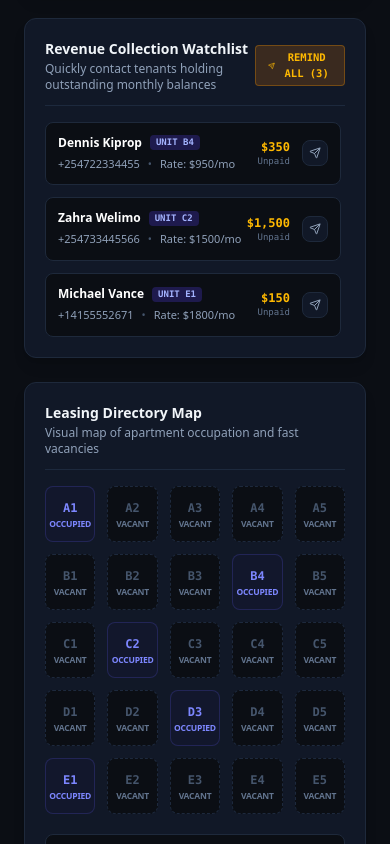
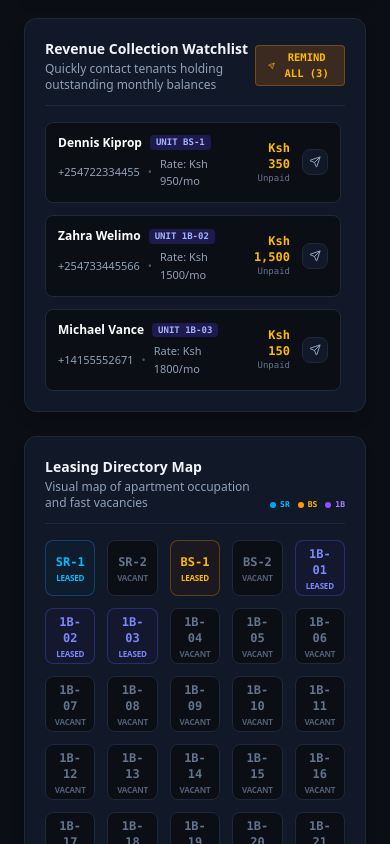
Before and after one commit to davidkyali20-create/BIBIAC-APARTMRNT, a React (Vite) app: page / in a window 390 px wide. Shown: the part 1156-2000 px from the top of the page. Built offline with nearby package versions, Linux system fonts and the light colour scheme; no server answers.

Commit message:
refactor: rebrand to BIBIAC Portfolio Manager
- Rename application to BIBIAC Portfolio Manager
- Update currency display from USD to Ksh
- Update tenant grouping conventions
- Enhance phone validation for local formats

```diff
--- a/metadata.json
+++ b/metadata.json
@@ -1,6 +1,6 @@
 {
-  "name": "BIBIAC SMS Portal",
-  "description": "A bulk SMS campaign management system and interactive notification alert terminal with Twilio, Africa's Talking integrations, and a live client-side device simulator.",
+  "name": "BIBIAC Portfolio Manager",
+  "description": "A premium SaaS property and tenant management dashboard with automated SMS leasing notifications, financial tracking, and smart templates.",
   "requestFramePermissions": [],
   "majorCapabilities": ["MAJOR_CAPABILITY_SERVER_SIDE_GEMINI_API"]
 }
--- a/src/App.tsx
+++ b/src/App.tsx
@@ -24,11 +24,11 @@ import { SmsPanel } from './components/SmsPanel';
 
 // Pre-seeded professional property rent units and contracts
 const INITIAL_CONTACTS: Contact[] = [
-  { id: 'c1', name: 'Saruni Lenolkulal', phone: '+254711223344', group: 'A1', rentAmount: 1200, balance: 0, createdAt: '2026-05-23T12:00:00Z' },
-  { id: 'c2', name: 'Dennis Kiprop', phone: '+254722334455', group: 'B4', rentAmount: 950, balance: 350, createdAt: '2026-05-23T12:05:00Z' },
-  { id: 'c3', name: 'Zahra Welimo', phone: '+254733445566', group: 'C2', rentAmount: 1500, balance: 1500, createdAt: '2026-05-23T12:10:00Z' },
-  { id: 'c4', name: 'Audrey Omwamba', phone: '+254744556677', group: 'D3', rentAmount: 1100, balance: 0, createdAt: '2026-05-23T12:15:00Z' },
-  { id: 'c5', name: 'Michael Vance', phone: '+14155552671', group: 'E1', rentAmount: 1800, balance: 150, createdAt: '2026-05-23T12:20:00Z' },
+  { id: 'c1', name: 'Saruni Lenolkulal', phone: '+254711223344', group: '1B-01', rentAmount: 1200, balance: 0, createdAt: '2026-05-23T12:00:00Z' },
+  { id: 'c2', name: 'Dennis Kiprop', phone: '+254722334455', group: 'BS-1', rentAmount: 950, balance: 350, createdAt: '2026-05-23T12:05:00Z' },
+  { id: 'c3', name: 'Zahra Welimo', phone: '+254733445566', group: '1B-02', rentAmount: 1500, balance: 1500, createdAt: '2026-05-23T12:10:00Z' },
+  { id: 'c4', name: 'Audrey Omwamba', phone: '+254744556677', group: 'SR-1', rentAmount: 1100, balance: 0, createdAt: '2026-05-23T12:15:00Z' },
+  { id: 'c5', name: 'Michael Vance', phone: '+14155552671', group: '1B-03', rentAmount: 1800, balance: 150, createdAt: '2026-05-23T12:20:00Z' },
 ];
 
 const INITIAL_LOGS: SmsLog[] = [
@@ -36,7 +36,7 @@ const INITIAL_LOGS: SmsLog[] = [
     id: 'log-1',
     recipientName: 'Saruni Lenolkulal',
     recipientPhone: '+254711223344',
-    message: 'Dear Saruni, your monthly rent of $1,200 for Unit A1 has been successfully recorded. Enjoy your home!',
+    message: 'Dear Saruni, your monthly rent of $1,200 for Unit 1B-01 has been successfully recorded. Enjoy your home!',
     provider: 'simulator',
     status: 'delivered',
     timestamp: '2026-05-23T20:45:00Z'
@@ -45,7 +45,7 @@ const INITIAL_LOGS: SmsLog[] = [
     id: 'log-2',
     recipientName: 'Zahra Welimo',
     recipientPhone: '+254733445566',
-    message: 'Dear Zahra, your rent of $1,500 for Unit C2 is due. Current arrears: $1,500. Please clear by 1st.',
+    message: 'Dear Zahra, your rent of $1,500 for Unit 1B-02 is due. Current arrears: $1,500. Please clear by 1st.',
     provider: 'simulator',
     status: 'delivered',
     timestamp: '2026-05-23T21:00:00Z'
@@ -53,12 +53,15 @@ const INITIAL_LOGS: SmsLog[] = [
 ];
 
 // Defined fixed standard apartment units mapped to our properties
+// 2 Single Rooms (SR-1, SR-2), 2 Bedsitters (BS-1, BS-2), and 21 One Bedroom units (1B-01 to 1B-21)
 const AVAILABLE_UNITS = [
-  'A1', 'A2', 'A3', 'A4', 'A5',
-  'B1', 'B2', 'B3', 'B4', 'B5',
-  'C1', 'C2', 'C3', 'C4', 'C5',
-  'D1', 'D2', 'D3', 'D4', 'D5',
-  'E1', 'E2', 'E3', 'E4', 'E5'
+  'SR-1', 'SR-2',
+  'BS-1', 'BS-2',
+  '1B-01', '1B-02', '1B-03', '1B-04', '1B-05',
+  '1B-06', '1B-07', '1B-08', '1B-09', '1B-10',
+  '1B-11', '1B-12', '1B-13', '1B-14', '1B-15',
+  '1B-16', '1B-17', '1B-18', '1B-19', '1B-20',
+  '1B-21'
 ];
 
 export default function App() {
@@ -67,12 +70,12 @@ export default function App() {
 
   // Contacts and logs state
   const [contacts, setContacts] = useState<Contact[]>(() => {
-    const saved = localStorage.getItem('bibiac_contacts_v2');
+    const saved = localStorage.getItem('bibiac_contacts_v3');
     return saved ? JSON.parse(saved) : INITIAL_CONTACTS;
   });
 
   const [smsLogs, setSmsLogs] = useState<SmsLog[]>(() => {
-    const saved = localStorage.getItem('bibiac_sms_logs_v2');
+    const saved = localStorage.getItem('bibiac_sms_logs_v3');
     return saved ? JSON.parse(saved) : INITIAL_LOGS;
   });
 
--- a/src/components/AddTenantForm.tsx
+++ b/src/components/AddTenantForm.tsx
@@ -45,8 +45,10 @@ export const AddTenantForm: React.FC<AddTenantFormProps> = ({
     }
 
     // Phone format recommendation
-    if (!phone.startsWith('+')) {
-      setErrorMsg('Please enter a global phone format starting with country code (e.g., +254... or +1...)');
+    const cleanPhone = phone.trim();
+    const isValidPhone = cleanPhone.startsWith('+') || cleanPhone.startsWith('07') || cleanPhone.startsWith('01');
+    if (!isValidPhone) {
+      setErrorMsg('Please enter a valid phone format starting with country code (e.g. +254...) or local numbers (e.g. 07... or 01...)');
       return;
     }
 
@@ -77,14 +79,14 @@ export const AddTenantForm: React.FC<AddTenantFormProps> = ({
     // Success dispatch
     onAddTenant({
       name: name.trim(),
-      phone: phone.trim(),
+      phone: cleanPhone,
       group: assignedUnit,
       rentAmount: rentPrice,
       balance: initialBalance,
     });
 
     // Notify user
-    setSuccessMsg(`Success! Onboarded ${name.trim()} successfully and assigned Unit ${assignedUnit} with $${rentPrice}/mo rate.`);
+    setSuccessMsg(`Success! Onboarded ${name.trim()} successfully and assigned Unit ${assignedUnit} with Ksh ${rentPrice}/mo rate.`);
 
     // Reset forms
     setName('');
@@ -203,30 +205,30 @@ export const AddTenantForm: React.FC<AddTenantFormProps> = ({
         {/* Rent rate & Starting balance */}
         <div className="grid grid-cols-1 md:grid-cols-2 gap-4">
           <div>
-            <label className="block text-[10.5px] font-mono font-bold text-slate-400 uppercase tracking-wider mb-1.5">Monthly Rent Rate ($)</label>
+            <label className="block text-[10.5px] font-mono font-bold text-slate-400 uppercase tracking-wider mb-1.5">Monthly Rent Rate (Ksh)</label>
             <div className="relative">
-              <span className="absolute inset-y-0 left-0 flex items-center pl-3 pointer-events-none text-slate-500 font-bold">$</span>
+              <span className="absolute inset-y-0 left-0 flex items-center pl-3 pointer-events-none text-slate-500 font-bold font-mono">Ksh</span>
               <input
                 type="number"
-                placeholder="1200"
+                placeholder="25000"
                 value={rent}
                 onChange={(e) => setRent(e.target.value)}
-                className="w-full bg-[#0B0E14] border border-[#1E293B] rounded-lg pl-7 pr-4 py-2 text-xs text-white focus:outline-none focus:border-indigo-500 transition-colors font-mono"
+                className="w-full bg-[#0B0E14] border border-[#1E293B] rounded-lg pl-12 pr-4 py-2 text-xs text-white focus:outline-none focus:border-indigo-500 transition-colors font-mono"
               />
             </div>
-            <span className="text-[10px] text-slate-500 block mt-1">Default portfolio standard is $1,200/mo</span>
+            <span className="text-[10px] text-slate-500 block mt-1">Default billing rent standard currency is Ksh</span>
           </div>
 
           <div>
-            <label className="block text-[10.5px] font-mono font-bold text-slate-400 uppercase tracking-wider mb-1.5">Outstanding Opening Balance ($)</label>
+            <label className="block text-[10.5px] font-mono font-bold text-slate-400 uppercase tracking-wider mb-1.5">Outstanding Opening Balance (Ksh)</label>
             <div className="relative">
-              <span className="absolute inset-y-0 left-0 flex items-center pl-3 pointer-events-none text-slate-500 font-bold">$</span>
+              <span className="absolute inset-y-0 left-0 flex items-center pl-3 pointer-events-none text-slate-500 font-bold font-mono">Ksh</span>
               <input
                 type="number"
                 placeholder="0"
                 value={balance}
                 onChange={(e) => setBalance(e.target.value)}
-                className="w-full bg-[#0B0E14] border border-[#1E293B] rounded-lg pl-7 pr-4 py-2 text-xs text-white focus:outline-none focus:border-indigo-500 transition-colors font-mono"
+                className="w-full bg-[#0B0E14] border border-[#1E293B] rounded-lg pl-12 pr-4 py-2 text-xs text-white focus:outline-none focus:border-indigo-500 transition-colors font-mono"
               />
             </div>
             <span className="text-[10px] text-slate-500 block mt-1">Specify outstanding arrears (Set 0 for fully paid)</span>
--- a/src/components/DashboardSummary.tsx
+++ b/src/components/DashboardSummary.tsx
@@ -52,10 +52,10 @@ export const DashboardSummary: React.FC<DashboardSummaryProps> = ({
           </div>
           <div>
             <h3 className="text-3xl font-sans font-bold tracking-tight text-white">
-              ${totalRentCollected.toLocaleString()}
+              Ksh {totalRentCollected.toLocaleString()}
             </h3>
             <div className="mt-3 flex items-center justify-between text-xs">
-              <span className="text-slate-500 font-mono">Of ${totalRentPotential.toLocaleString()} invoice total</span>
+              <span className="text-slate-500 font-mono">Of Ksh {totalRentPotential.toLocaleString()} invoice total</span>
               <span className="text-emerald-400 font-mono font-bold bg-emerald-500/10 px-2 py-0.5 rounded-full">{rentCollectedPercent}%</span>
             </div>
             {/* Visual Progress Bar */}
@@ -79,7 +79,7 @@ export const DashboardSummary: React.FC<DashboardSummaryProps> = ({
           </div>
           <div>
             <h3 className="text-3xl font-sans font-bold tracking-tight text-white">
-              ${totalPendingBalance.toLocaleString()}
+              Ksh {totalPendingBalance.toLocaleString()}
             </h3>
             <div className="mt-3 flex items-center justify-between text-xs">
               <span className="text-slate-500 font-mono">{unpaidTenants.length} tenants with overdue fees</span>
@@ -165,13 +165,13 @@ export const DashboardSummary: React.FC<DashboardSummaryProps> = ({
                     <div className="text-[11px] text-slate-400 mt-1 flex items-center gap-2">
                       <span>{tenant.phone}</span>
                       <span className="text-slate-600">•</span>
-                      <span>Rate: ${tenant.rentAmount}/mo</span>
+                      <span>Rate: Ksh {tenant.rentAmount}/mo</span>
                     </div>
                   </div>
 
                   <div className="text-right flex items-center gap-3">
                     <div>
-                      <p className="text-amber-400 text-xs font-bold font-mono">${tenant.balance.toLocaleString()}</p>
+                      <p className="text-amber-400 text-xs font-bold font-mono">Ksh {tenant.balance.toLocaleString()}</p>
                       <p className="text-[9px] text-slate-500 font-mono">Unpaid</p>
                     </div>
                     <button
@@ -191,40 +191,77 @@ export const DashboardSummary: React.FC<DashboardSummaryProps> = ({
 
         {/* Vacancy Status Map Column */}
         <div className="bg-[#111827] border border-[#1E293B] rounded-xl p-5 shadow-lg flex flex-col">
-          <div className="mb-4 pb-3 border-b border-slate-800">
-            <h4 className="font-sans font-bold text-slate-100 text-sm">Leasing Directory Map</h4>
-            <p className="text-xs text-slate-400 mt-0.5">Visual map of apartment occupation and fast vacancies</p>
+          <div className="mb-4 pb-3 border-b border-slate-800 flex justify-between items-end">
+            <div>
+              <h4 className="font-sans font-bold text-slate-100 text-sm">Leasing Directory Map</h4>
+              <p className="text-xs text-slate-400 mt-0.5">Visual map of apartment occupation and fast vacancies</p>
+            </div>
+            {/* Tiny Map Legend */}
+            <div className="flex gap-2 text-[8px] font-mono uppercase font-bold">
+              <span className="flex items-center gap-1 text-sky-400"><span className="w-1.5 h-1.5 rounded-full bg-sky-500"></span> SR</span>
+              <span className="flex items-center gap-1 text-amber-400"><span className="w-1.5 h-1.5 rounded-full bg-amber-500"></span> BS</span>
+              <span className="flex items-center gap-1 text-violet-400"><span className="w-1.5 h-1.5 rounded-full bg-violet-500"></span> 1B</span>
+            </div>
           </div>
 
           {/* Grid Map represent each unit */}
           <div className="grid grid-cols-5 gap-3 mb-5">
             {availableUnits.map((unitNum) => {
               const occupant = contacts.find(c => c.group.toUpperCase().replace('UNIT ', '').trim() === unitNum);
+              const isSR = unitNum.startsWith('SR-');
+              const isBS = unitNum.startsWith('BS-');
+
+              // Custom colors based on house classification
+              let borderClass = 'border-slate-800 hover:border-slate-600';
+              let bgClass = 'bg-[#0B0E14] text-slate-500';
+              let typeLabelColor = 'text-slate-500';
+              let badgeText = isSR ? 'Single Room' : isBS ? 'Bedsitter' : '1 Bedroom';
+
+              if (occupant) {
+                if (isSR) {
+                  borderClass = 'border-sky-500/30';
+                  bgClass = 'bg-sky-950/20 text-sky-400';
+                  typeLabelColor = 'text-sky-400';
+                } else if (isBS) {
+                  borderClass = 'border-amber-500/30';
+                  bgClass = 'bg-amber-950/20 text-amber-400';
+                  typeLabelColor = 'text-amber-400';
+                } else {
+                  borderClass = 'border-indigo-500/30';
+                  bgClass = 'bg-indigo-950/20 text-indigo-400';
+                  typeLabelColor = 'text-indigo-400';
+                }
+              }
+
               return (
                 <div
                   key={unitNum}
-                  className={`border rounded-lg p-2 text-center transition-all relative group leading-none flex flex-col justify-center items-center h-14 ${
-                    occupant
-                      ? 'bg-indigo-950/15 border-indigo-500/20 text-indigo-400'
-                      : 'bg-[#0B0E14] border-dashed border-slate-800 text-slate-600 hover:border-slate-600'
-                  }`}
+                  className={`border rounded-lg p-2 text-center transition-all relative group leading-none flex flex-col justify-center items-center h-14 ${borderClass} ${bgClass}`}
                 >
                   <span className="font-mono font-bold text-xs">{unitNum}</span>
-                  <span className={`text-[8.5px] uppercase font-bold tracking-tight mt-1 ${occupant ? 'text-indigo-400' : 'text-slate-500'}`}>
-                    {occupant ? 'Occupied' : 'Vacant'}
+                  <span className={`text-[8px] uppercase font-bold tracking-tight mt-1 ${occupant ? typeLabelColor : 'text-slate-500/80'}`}>
+                    {occupant ? 'Leased' : 'Vacant'}
                   </span>
 
                   {/* Hover tooltip for occupants */}
-                  {occupant && (
-                    <div className="absolute bottom-full left-1/2 transform -translate-x-1/2 mb-2 bg-[#1E293B] text-white text-[10px] p-2.5 rounded shadow-xl border border-slate-700 w-36 pointer-events-none opacity-0 group-hover:opacity-100 transition-all z-20 font-sans text-left leading-normal">
-                      <p className="font-bold">{occupant.name}</p>
-                      <p className="text-slate-400 text-[9px] mt-0.5">Phone: {occupant.phone}</p>
-                      <p className="text-slate-400 text-[9px]">Rent: ${occupant.rentAmount}/mo</p>
-                      <p className={`text-[9px] font-bold ${occupant.balance > 0 ? 'text-amber-400' : 'text-emerald-400'}`}>
-                        Bal: ${occupant.balance}
-                      </p>
-                    </div>
-                  )}
+                  <div className="absolute bottom-full left-1/2 transform -translate-x-1/2 mb-2 bg-[#1E293B] text-white text-[10px] p-2.5 rounded shadow-xl border border-slate-700 w-44 pointer-events-none opacity-0 group-hover:opacity-100 transition-all z-20 font-sans text-left leading-normal">
+                    <p className="font-bold flex justify-between">
+                      <span>{unitNum}</span>
+                      <span className="text-[8px] text-slate-400 uppercase font-mono">{badgeText}</span>
+                    </p>
+                    {occupant ? (
+                      <>
+                        <p className="text-white text-[11px] mt-1.5 font-semibold">• {occupant.name}</p>
+                        <p className="text-slate-400 text-[9px] mt-1">Phone: {occupant.phone}</p>
+                        <p className="text-slate-400 text-[9px]">Rent Rate: Ksh {occupant.rentAmount}/mo</p>
+                        <p className={`text-[9px] font-bold ${occupant.balance > 0 ? 'text-amber-400 animate-pulse' : 'text-emerald-400'}`}>
+                          Due: Ksh {occupant.balance}
+                        </p>
+                      </>
+                    ) : (
+                      <p className="text-emerald-400 text-[9px] mt-1 italic">Immediate availability - click Add Tab to lease</p>
+                    )}
+                  </div>
                 </div>
               );
             })}
@@ -233,15 +270,35 @@ export const DashboardSummary: React.FC<DashboardSummaryProps> = ({
           <div className="mt-auto bg-[#0B0E14] border border-[#1E293B] rounded-lg p-3 text-xs leading-relaxed space-y-1 text-slate-400">
             <p className="font-bold text-white flex items-center gap-1.5 mb-1.5 text-[11px]">
               <span className="w-1.5 h-1.5 rounded-full bg-indigo-400 inline-block"></span>
-              Lease Insights
+              Lease Insights (25 Units Total Classification)
             </p>
-            <div className="flex justify-between">
-              <span>Occupied Housing Units (Assigned):</span>
-              <span className="font-bold text-white font-mono">{occupiedUnitsCount}</span>
+            <div className="grid grid-cols-3 gap-2 py-1.5 border-b border-slate-800/60 mb-1.5">
+              <div className="bg-[#111827] p-1.5 rounded text-center border border-slate-800/60">
+                <span className="text-[9px] text-sky-400/80 uppercase font-bold block">Single Rooms</span>
+                <span className="font-mono font-bold text-[11px] text-white">
+                  {availableUnits.filter(u => u.startsWith('SR-') && occupiedUnits.includes(u)).length} / 2 leased
+                </span>
+              </div>
+              <div className="bg-[#111827] p-1.5 rounded text-center border border-slate-800/60">
+                <span className="text-[9px] text-amber-400/80 uppercase font-bold block">Bedsitters</span>
+                <span className="font-mono font-bold text-[11px] text-white">
+                  {availableUnits.filter(u => u.startsWith('BS-') && occupiedUnits.includes(u)).length} / 2 leased
+                </span>
+              </div>
+              <div className="bg-[#111827] p-1.5 rounded text-center border border-slate-800/60">
+                <span className="text-[9px] text-indigo-400/80 uppercase font-bold block">1-Bedrooms</span>
+                <span className="font-mono font-bold text-[11px] text-white">
+                  {availableUnits.filter(u => u.startsWith('1B-') && occupiedUnits.includes(u)).length} / 21 leased
+                </span>
+              </div>
             </div>
             <div className="flex justify-between">
-              <span>Vacant Housing Units (Lease-Ready):</span>
-              <span className="font-bold text-emerald-400 font-mono">{vacantUnits.length}</span>
+              <span>Overall Occupied (Assigned):</span>
+              <span className="font-bold text-white font-mono">{occupiedUnitsCount} of 25</span>
+            </div>
+            <div className="flex justify-between">
+              <span>Overall Vacant (Lease-Ready):</span>
+              <span className="font-bold text-emerald-400 font-mono">{vacantUnits.length} of 25</span>
             </div>
           </div>
         </div>
--- a/src/components/SmsPanel.tsx
+++ b/src/components/SmsPanel.tsx
@@ -76,7 +76,7 @@ export const SmsPanel: React.FC<SmsPanelProps> = ({
         const name = t ? t.name.split(' ')[0] : 'Resident';
         const unit = t ? t.group : '[Unit]';
         const balance = t ? t.balance : '0';
-        return `Dear ${name}, your monthly rent schedule of $${t?.rentAmount || '1,200'} for Unit ${unit} is due. Current balance is $${balance}. Please settle by the 1st. Thank you!`;
+        return `Dear ${name}, your monthly rent schedule of Ksh ${t?.rentAmount || '25,000'} for Unit ${unit} is due. Current balance is Ksh ${balance}. Please settle by the 1st. Thank you!`;
       }
     },
     {
@@ -112,7 +112,7 @@ export const SmsPanel: React.FC<SmsPanelProps> = ({
     // Formulate a robust prompt to represent tenant data
     let tenantContext = '';
     if (activeTenant) {
-      tenantContext = ` to tenant ${activeTenant.name} living in Unit ${activeTenant.group} who has a rent balance of $${activeTenant.balance} on a monthly rate of $${activeTenant.rentAmount}`;
+      tenantContext = ` to tenant ${activeTenant.name} living in Unit ${activeTenant.group} who has a rent balance of Ksh ${activeTenant.balance} on a monthly rate of Ksh ${activeTenant.rentAmount}`;
     }
 
     const compiledPrompt = `${aiPrompt}${tenantContext}`;
--- a/src/components/TenantDirectory.tsx
+++ b/src/components/TenantDirectory.tsx
@@ -133,14 +133,14 @@ export const TenantDirectory: React.FC<TenantDirectoryProps> = ({
 
                     {/* Monthly Rent */}
                     <td className="py-4 px-4 text-right font-semibold text-white font-mono">
-                      ${tenant.rentAmount?.toLocaleString() || '0'}
+                      Ksh {tenant.rentAmount?.toLocaleString() || '0'}
                     </td>
 
                     {/* Balance */}
                     <td className="py-4 px-4 text-right font-mono">
                       {isEditing ? (
                         <div className="flex items-center justify-end gap-1">
-                          <span className="text-slate-500">$</span>
+                          <span className="text-slate-500 font-mono text-[10px]">Ksh</span>
                           <input
                             type="text"
                             value={tempBalance}
@@ -163,7 +163,7 @@ export const TenantDirectory: React.FC<TenantDirectoryProps> = ({
                         <div className="flex flex-col items-end gap-1">
                           <div className="flex items-center gap-1.5">
                             <span className={`font-bold ${tenant.balance > 0 ? 'text-amber-400' : 'text-emerald-400'}`}>
-                              ${tenant.balance.toLocaleString()}
+                              Ksh {tenant.balance.toLocaleString()}
                             </span>
                             <button
                               onClick={() => handleStartEditing(tenant)}
@@ -180,9 +180,9 @@ export const TenantDirectory: React.FC<TenantDirectoryProps> = ({
                                 setActivePaymentId(tenant.id);
                                 setPaymentAmount(tenant.balance.toString());
                               }}
-                              className="text-[9.5px] font-mono font-bold text-emerald-400 hover:text-emerald-300 flex items-center gap-0.5 shrink-0 opacity-0 group-hover:opacity-100 transition-opacity bg-emerald-500/10 hover:bg-emerald-500/20 px-1.5 py-0.2 rounded border border-emerald-500/20 cursor-pointer"
+                              className="text-[9.5px] font-mono font-bold text-emerald-400 hover:text-emerald-300 flex items-center gap-0.5 shrink-0 opacity-0 group-hover:opacity-100 transition-opacity bg-emerald-500/10 hover:bg-emerald-500/20 px-1.5 py-0.5 rounded border border-emerald-500/20 cursor-pointer"
                             >
-                              <DollarSign className="w-2.5 h-2.5" /> Settle
+                              Settle Rent
                             </button>
                           )}
 
```
